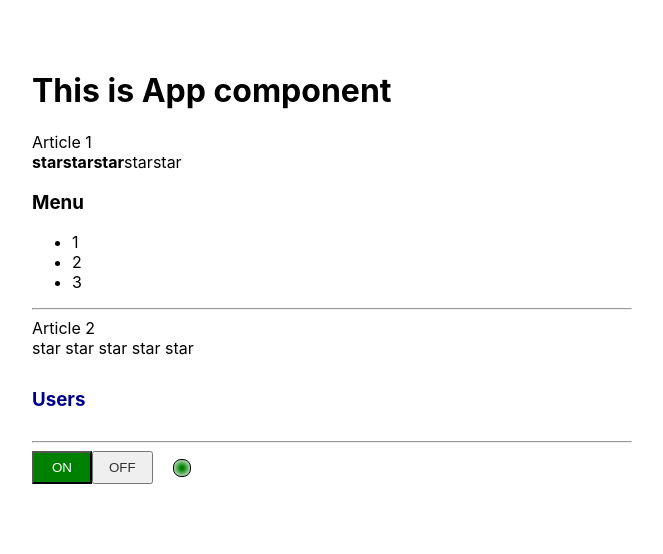
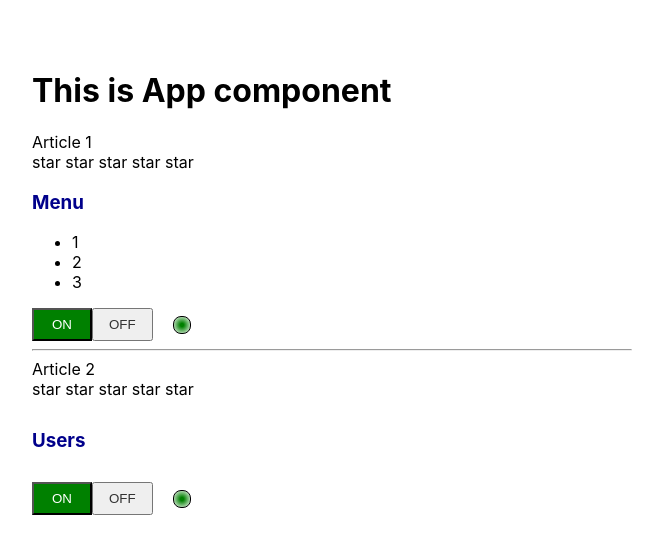
Before and after one commit to filatow/kabzda, a React (Create React App) app: page / in a window 1280 px wide. Shown: the top 554 px of the page, without its empty margins (308-971 px from the left). Built offline with nearby package versions, Linux system fonts and the light colour scheme.

Commit message:
Add code according to video 8 + task

```diff
--- a/src/App.tsx
+++ b/src/App.tsx
@@ -1,28 +1,40 @@
-import React from 'react';
+import React, {useState} from 'react';
 import './App.css';
-import Rating from "./components/Raiting/Rating";
+import Rating, {RatingValueType} from './components/Raiting/Rating';
 import Accordion from "./components/Accordion/Accordion";
-import {OnOff} from './components/OnOff/OnOff';
+import {UncontrolledOnOff} from './components/UncontrolledOnOff/UncontrolledOnOff';
 import UncontrolledAccordion from './components/UncontrolledAccordion/UncontrolledAccordion';
 import UncontrolledRating from './components/UncontrolledRating/UncontrolledRating';
+import {OnOff} from './components/OnOff/OnOff';
 
 type PageTitlePropsType = {
     title: string
 }
 
 function App() {
+    const [controlledRatingValue, setControlledRatingValue] = useState<RatingValueType>(0);
+    const [controlledAccordionCollapsed, setControlledAccordionCollapsed] = useState(false);
+    const [controlledOnOffState, setControlledOnOffState] = useState(true);
+
     return (
         <div className={'App'}>
             <PageTitle title={"This is App component"}/>
             Article 1
-            <Rating value={3}/>
-            <Accordion titleValue={"Menu"} collapsed={false}/>
+            <Rating
+                value={controlledRatingValue}
+                onClick={setControlledRatingValue}
+            />
+            <Accordion
+                titleValue={"Menu"}
+                collapsed={controlledAccordionCollapsed}
+                toggle={setControlledAccordionCollapsed}
+            />
+            <OnOff isOn={controlledOnOffState} toggleSwitcher={setControlledOnOffState}/>
             <hr/>
             Article 2
             <UncontrolledRating />
             <UncontrolledAccordion titleValue={"Users"}/>
-            <hr/>
-            <OnOff on={true} />
+            <UncontrolledOnOff />
         </div>
     );
 }
--- a/src/components/Accordion/Accordion.tsx
+++ b/src/components/Accordion/Accordion.tsx
@@ -3,24 +3,39 @@ import React from 'react';
 type AccordionPropsType = {
     titleValue: string
     collapsed: boolean
+    toggle: (value: boolean) => void
 }
 
 type AccordionTitlePropsType = {
     title: string
+    onClick: () => void
 }
 
 function Accordion(props: AccordionPropsType) {
     return (
         <div>
-            <AccordionTitle title={props.titleValue}/>
+            <AccordionTitle
+                title={props.titleValue}
+                onClick={() => props.toggle(!props.collapsed)}
+            />
             {!props.collapsed && <AccordionBody/>}
         </div>
     );
 }
 
 function AccordionTitle(props: AccordionTitlePropsType) {
+    const styles = {
+        cursor: 'pointer',
+        color: 'darkblue'
+    }
+
     return (
-        <h3>{props.title}</h3>
+        <h3
+            onClick={props.onClick}
+            style={styles}
+        >
+            {props.title}
+        </h3>
     );
 }
 
--- a/src/components/OnOff/OnOff.tsx
+++ b/src/components/OnOff/OnOff.tsx
@@ -1,21 +1,21 @@
-import React, {useState} from 'react';
+import React from 'react';
 import './OnOff.css'
 
 type OnOffPropsType = {
-    on: boolean
+    isOn: boolean
+    toggleSwitcher: (value: boolean) => void
 }
 
 export const OnOff = (props: OnOffPropsType) => {
-    const [on, setOn] = useState<boolean>(props.on);
 
-    const onButtonClassName = `switcher__button switcher__onButton ${on && 'switcher__onButton_active'}`;
-    const offButtonClassName = `switcher__button switcher__offButton ${!on && 'switcher__offButton_active'}`;
-    const indicatorClassName = `switcher__indicator ${on && 'switcher__indicator_isOn'}`;
+    const onButtonClassName = `switcher__button switcher__onButton ${props.isOn && 'switcher__onButton_active'}`;
+    const offButtonClassName = `switcher__button switcher__offButton ${!props.isOn && 'switcher__offButton_active'}`;
+    const indicatorClassName = `switcher__indicator ${props.isOn && 'switcher__indicator_isOn'}`;
 
     return (
         <div className={'switcher'}>
-            <button onClick={() => setOn(true)} className={onButtonClassName}>ON</button>
-            <button onClick={() => setOn(false)} className={offButtonClassName}>OFF</button>
+            <button onClick={() => props.toggleSwitcher(true)} className={onButtonClassName}>ON</button>
+            <button onClick={() => props.toggleSwitcher(false)} className={offButtonClassName}>OFF</button>
             <span className={indicatorClassName}></span>
         </div>
     );
--- a/src/components/Raiting/Rating.tsx
+++ b/src/components/Raiting/Rating.tsx
@@ -1,29 +1,38 @@
 import React from "react";
-
-type RatingPropsType = {
-    value: 0 | 1 | 2 | 3 | 4 | 5
-}
 
 type StarPropsType = {
     selected: boolean
+    value: RatingValueType
+    setValue: (value: RatingValueType) => void
+}
+
+export type RatingValueType = 0 | 1 | 2 | 3 | 4 | 5
+
+type RatingPropsType = {
+    value: RatingValueType
+    onClick: (value: RatingValueType) => void
 }
 
 function Rating(props: RatingPropsType) {
     return (
         <div>
-            <Star selected={props.value > 0}/>
-            <Star selected={props.value > 1}/>
-            <Star selected={props.value > 2}/>
-            <Star selected={props.value > 3}/>
-            <Star selected={props.value > 4}/>
+            <Star selected={props.value > 0} setValue={props.onClick} value={1}/>
+            <Star selected={props.value > 1} setValue={props.onClick} value={2}/>
+            <Star selected={props.value > 2} setValue={props.onClick} value={3}/>
+            <Star selected={props.value > 3} setValue={props.onClick} value={4}/>
+            <Star selected={props.value > 4} setValue={props.onClick} value={5}/>
         </div>
     );
 }
 
 function Star(props: StarPropsType) {
+    const styles = {
+        cursor: 'pointer'
+    }
+
     return (
-        <span>
-           {props.selected ? <b>star</b> : 'star'}
+        <span onClick={() => props.setValue(props.value)} style={styles}>
+           {props.selected ? <b> star </b> : ' star '}
         </span>
     )
 }
--- /dev/null
+++ b/src/components/UncontrolledOnOff/UncontrolledOnOff.css
@@ -0,0 +1,35 @@
+.switcher {
+    display: flex;
+    align-items: center;
+}
+
+.switcher__button {
+    min-width: 60px;
+    padding: 7px 15px;
+    color: #333333;
+    text-align: center;
+    cursor: pointer;
+}
+
+.switcher__onButton_active {
+    background-color: green;
+    color: #ffffff;
+}
+
+.switcher__offButton_active {
+    background-color: crimson;
+    color: #ffffff;
+}
+
+.switcher__indicator {
+    margin-left: 20px;
+    width: 16px;
+    height: 16px;
+    background: radial-gradient(ellipse at center, crimson 15%, #ffffff 100%);
+    border-radius: 8px;
+    border: 1px solid black;
+}
+
+.switcher__indicator_isOn {
+    background: radial-gradient(ellipse at center, green 15%, #ffffff 100%);
+}
--- /dev/null
+++ b/src/components/UncontrolledOnOff/UncontrolledOnOff.tsx
@@ -0,0 +1,19 @@
+import React, {useState} from 'react';
+import './UncontrolledOnOff.css'
+
+
+export const UncontrolledOnOff = () => {
+    const [on, setOn] = useState<boolean>(true);
+
+    const onButtonClassName = `switcher__button switcher__onButton ${on && 'switcher__onButton_active'}`;
+    const offButtonClassName = `switcher__button switcher__offButton ${!on && 'switcher__offButton_active'}`;
+    const indicatorClassName = `switcher__indicator ${on && 'switcher__indicator_isOn'}`;
+
+    return (
+        <div className={'switcher'}>
+            <button onClick={() => setOn(true)} className={onButtonClassName}>ON</button>
+            <button onClick={() => setOn(false)} className={offButtonClassName}>OFF</button>
+            <span className={indicatorClassName}></span>
+        </div>
+    );
+};
```
